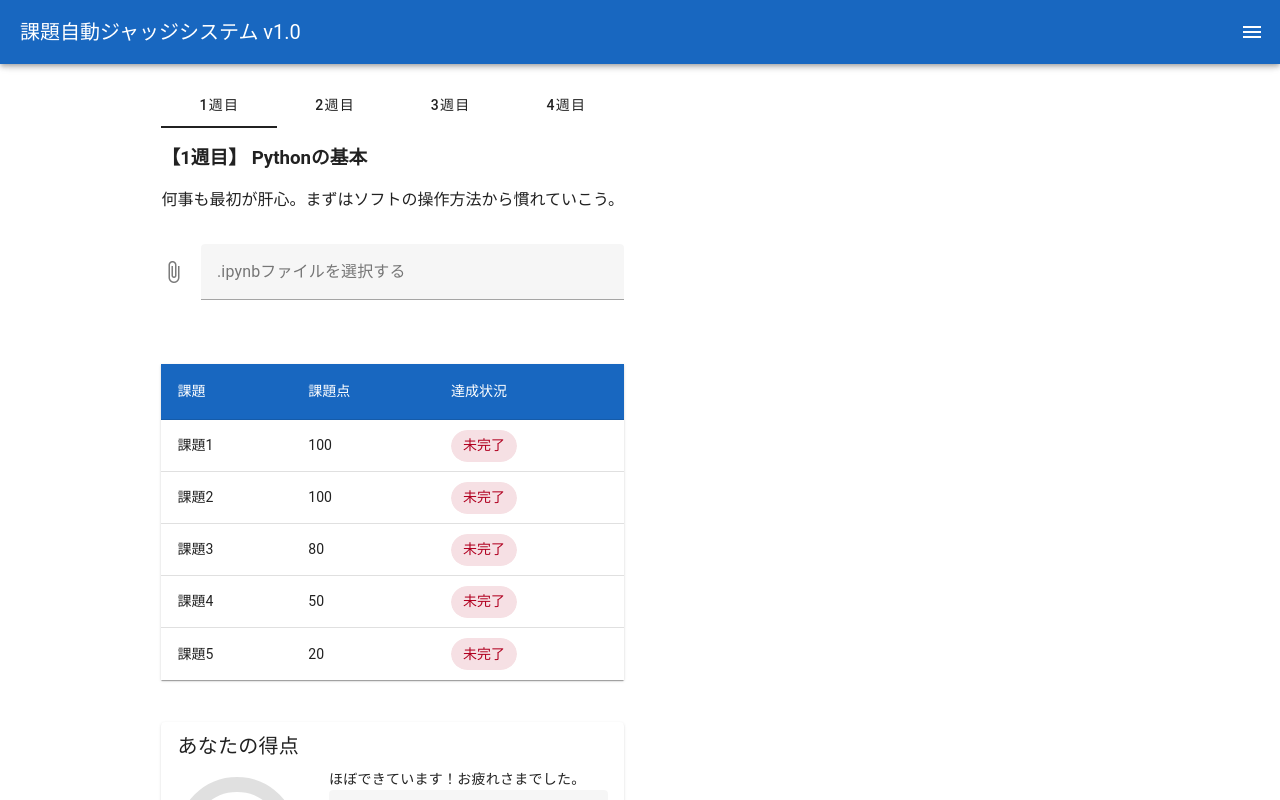
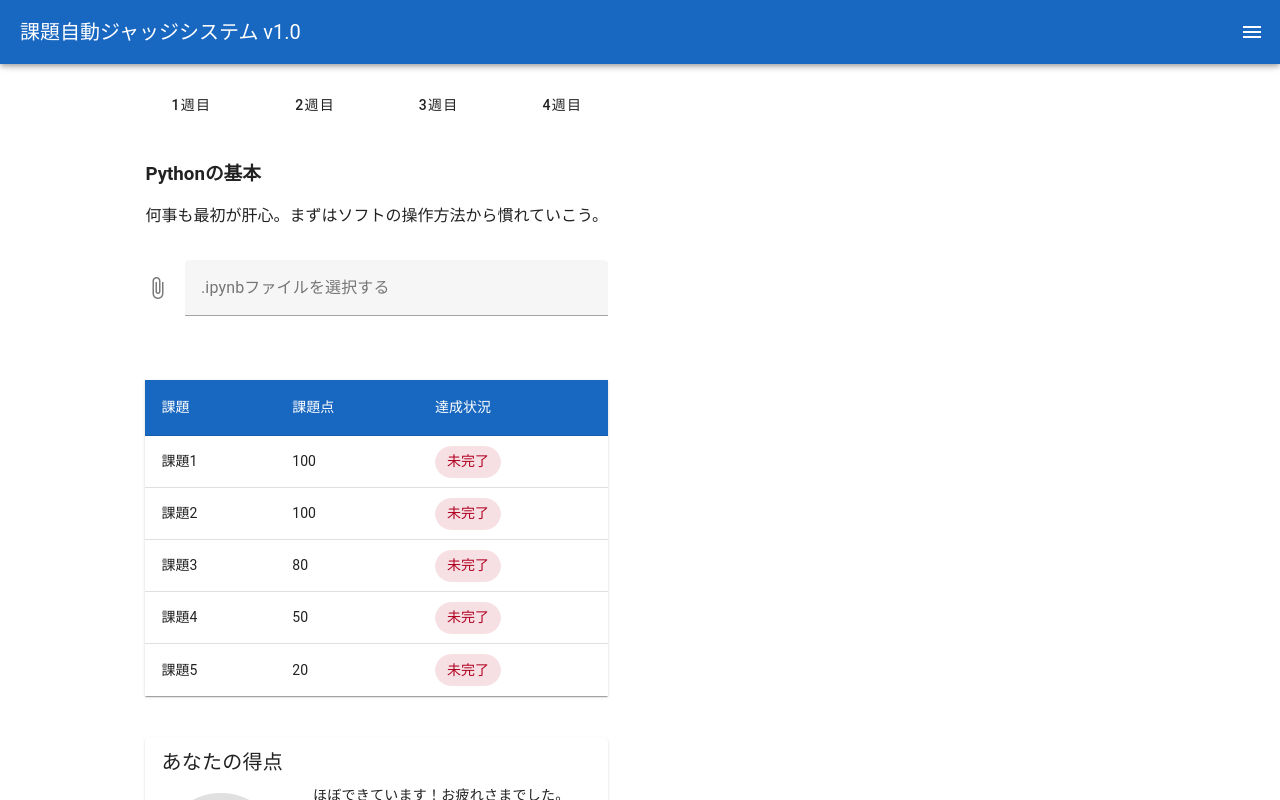
Before and after one commit to mino-8136/JohoJupyterChecker, a Vue app: page / in a window 1280 px wide. Shown: the top 800 px of the page. Built offline with nearby package versions, Linux system fonts and the light colour scheme.

Commit message:
課題ファイルのID変更

```diff
--- a/public/static/problems/week1.json
+++ b/public/static/problems/week1.json
@@ -1,6 +1,6 @@
 {
-  "week": "1週目",
-  "title":"【1週目】 Pythonの基本",
+  "id": "week1",
+  "title":"Pythonの基本",
   "description":"何事も最初が肝心。まずはソフトの操作方法から慣れていこう。",
   "assignments": [
     {
--- a/src/App.vue
+++ b/src/App.vue
@@ -1,25 +1,17 @@
 <script setup lang="ts">
 import AssignmentSelector from './components/AssignmentSelector.vue'
-import ProblemDescription from './components/ProblemDescription.vue'
-import AssignmentTable from './components/AssignmentTable.vue'
-import SubmissionForm from './components/SubmissionForm.vue'
-import StudentScore from './components/StudentScore.vue'
+import AssignmentView from './views/AssignmentView.vue'
 
-import { ref } from 'vue'
+import { ref } from 'vue';
 
-const selected_week = ref<number>(0)
-const childAssignmentTable = ref<typeof AssignmentTable | null>(null)
+const selectedAssignment = ref<number>(1)
 
 // 週の情報を設定する(emit用)
-function catchWeek(week: number) {
-  selected_week.value = week
-  console.log(week)
+function catchAssignmentId(assignmentId: number) {
+  selectedAssignment.value = assignmentId
+  console.log(assignmentId)
 }
 
-// 課題の状態を更新する(emit用)
-function catchAssignmentsStatus(data: string) {
-  childAssignmentTable.value?.updateAssignmentsStatus(data)
-}
 </script>
 
 <template>
@@ -32,11 +24,8 @@ function catchAssignmentsStatus(data: string) {
         </v-btn>
       </v-app-bar>
       <v-main>
-        <AssignmentSelector @callCatchWeek="catchWeek" />
-        <ProblemDescription :week="selected_week" />
-        <SubmissionForm  :week="selected_week" @callCatchAssignmentsStatus="catchAssignmentsStatus" />
-        <AssignmentTable ref="childAssignmentTable" :week="selected_week" />
-        <StudentScore />
+        <AssignmentSelector  @callCatchAssignmentId="catchAssignmentId" />
+        <AssignmentView />
       </v-main>
     </v-container>
   </v-app>
--- a/src/components/AssignmentSelector.vue
+++ b/src/components/AssignmentSelector.vue
@@ -1,24 +1,66 @@
 <template>
-  <v-tabs v-model:active="selectedWeekIndex" grow>
-    <v-tab v-for="(week, index) in weeks" :key="week" @click="changeWeek(index)">
-      {{ week }}
+  <v-tabs v-model:active="selectedAssignmentIndex" grow>
+    <v-tab
+      v-for="(assignment, index) in assignments"
+      :key="assignment.id"
+      @click="changeAssignment(index)"
+    >
+      {{ assignment.name }}
     </v-tab>
   </v-tabs>
 </template>
 
 <script setup lang="ts">
-import { ref, defineEmits } from 'vue'
+import { ref, defineEmits, onMounted } from 'vue'
+import { useRouter, useRoute } from 'vue-router'
 
-const emit = defineEmits(['callCatchWeek']) // 親に週情報を返すためのemit関数
-const selectedWeekIndex = ref(0) // 週の選択状態を管理
-const weeks = ['1週目', '2週目', '3週目', '4週目']
+// TODO:Assignment型は共通化していい気がする
+interface Assignment {
+  id: number
+  name: string
+  link: string
+}
 
-function changeWeek(index: number){
-  selectedWeekIndex.value = index
+const emit = defineEmits(['callCatchAssignmentId']) // 親に課題情報を返すためのemit関数
+const selectedAssignmentIndex = ref(0) // 課題の選択状態を管理
+const assignments = ref<Array<Assignment>>([])
+const router = useRouter() // Vue Routerのインスタンスを取得
+const route = useRoute() // 現在のルート情報を取得
 
-  // 親に週情報を返す
-  emit('callCatchWeek', selectedWeekIndex.value)
+// データの取得とリンクの生成
+function generateAssignmentTabs() {
+  const numAssignments = 4
+  const AssignmentData = []
+  for (let i = 1; i <= numAssignments; i++) {
+    AssignmentData.push({
+      id: i,
+      name: `${i}週目`,
+      link: `public/static/problems/week${i}.json`
+    })
+  }
+  assignments.value = AssignmentData
 }
+
+function changeAssignment(index: number) {
+  selectedAssignmentIndex.value = index
+
+  // 親に週情報を返す -> storeに保持する
+  emit('callCatchAssignmentId', selectedAssignmentIndex.value)
+
+  // ルーターを使ってページ遷移を行う
+  router.push({ name: 'assignment', params: { id: assignments.value[index].id } })
+}
+
+onMounted(() => {
+  generateAssignmentTabs()
+
+  // URLパラメータから初期値を設定
+  const initialId = parseInt(route.params.id as string, 10) - 1
+  if (initialId >= 0 && initialId < assignments.value.length) {
+    selectedAssignmentIndex.value = initialId
+  }
+  console.log(route.params, route.params.id, initialId)
+})
 </script>
 
 <style scoped>
--- a/src/views/AssignmentView.vue
+++ b/src/views/AssignmentView.vue
@@ -1,10 +1,31 @@
 <script setup lang="ts">
+import ProblemDescription from '../components/ProblemDescription.vue'
+import AssignmentTable from '../components/AssignmentTable.vue'
+import SubmissionForm from '../components/SubmissionForm.vue'
+import StudentScore from '../components/StudentScore.vue'
+
 import { ref } from "vue";
 
+const selected_week = ref<number>(0)
+const childAssignmentTable = ref<typeof AssignmentTable | null>(null)
+
+// 週の情報を設定する(emit用) -> storeにする
+function catchWeek(week: number) {
+  selected_week.value = week
+  console.log(week)
+}
+
+// 課題の状態を更新する(emit用) -> storeにする
+function catchAssignmentsStatus(data: string) {
+  childAssignmentTable.value?.updateAssignmentsStatus(data)
+}
 </script>
 
 <template>
-  <div class="about">
-    <h1>This is an about page</h1>
-  </div>
+    <v-container>
+        <ProblemDescription :week="selected_week" />
+        <SubmissionForm  :week="selected_week" @callCatchAssignmentsStatus="catchAssignmentsStatus" />
+        <AssignmentTable ref="childAssignmentTable" :week="selected_week" />
+        <StudentScore />
+    </v-container>
 </template>
--- a/src/views/HomeView.vue
+++ b/src/views/HomeView.vue
@@ -2,3 +2,7 @@
 import { ref } from "vue";
 
 </script>
+
+<template>
+    <p>ここに説明などを追加する予定です(開発中)</p>
+</template>
```
Also changed, not shown: 1 other file (tests, documents, lock files or other folders).
